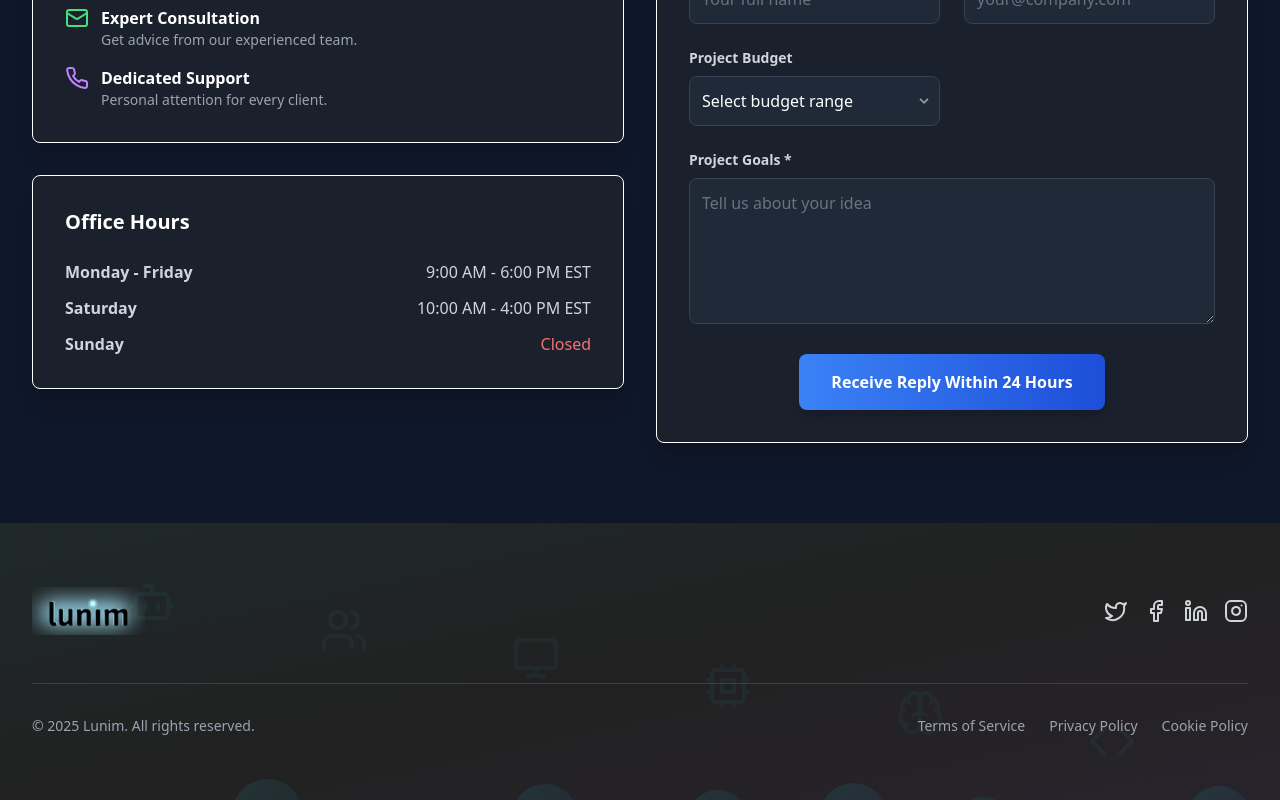
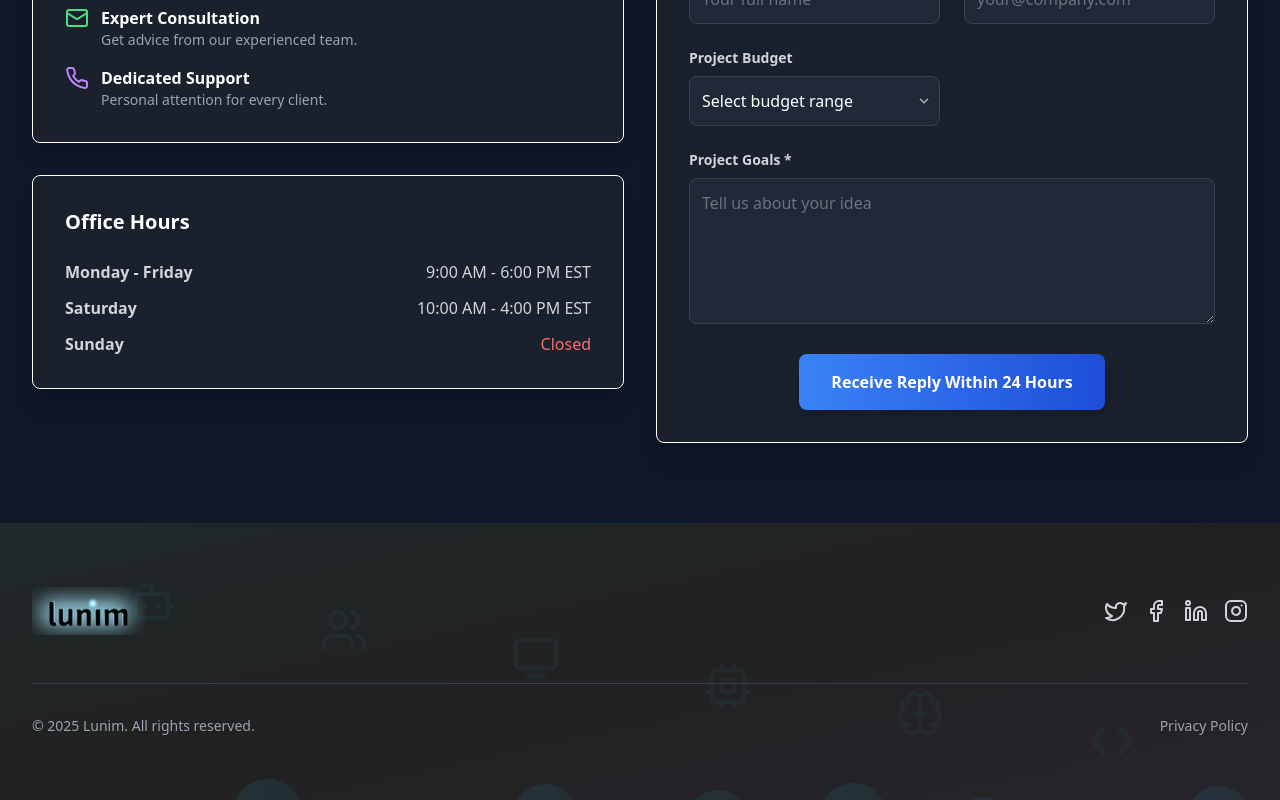
Before and after one commit to Lunim-Corporate/lunim-studio, a React (Vite) app: page / in a window 1280 px wide. Shown: the part 5115-5915 px from the top of the page. Built offline with nearby package versions, Linux system fonts and the light colour scheme; no server answers; the database is empty.

Commit message:
Fix Footer component: icon labels, image import, and animation styles

```diff
--- a/src/components/Footer.tsx
+++ b/src/components/Footer.tsx
@@ -108,15 +108,11 @@ const Footer: React.FC = () => {
               © 2025 Lunim. All rights reserved.
             </p>
             <div className="flex flex-wrap justify-center space-x-6">
-              <a href="#" className="text-gray-400 hover:text-cyan-400 text-sm transition-colors duration-300">
-                Terms of Service
-              </a>
+
               <a href="#" className="text-gray-400 hover:text-cyan-400 text-sm transition-colors duration-300">
                 Privacy Policy
               </a>
-              <a href="#" className="text-gray-400 hover:text-cyan-400 text-sm transition-colors duration-300">
-                Cookie Policy
-              </a>
+
             </div>
           </div>
         </div>
```
